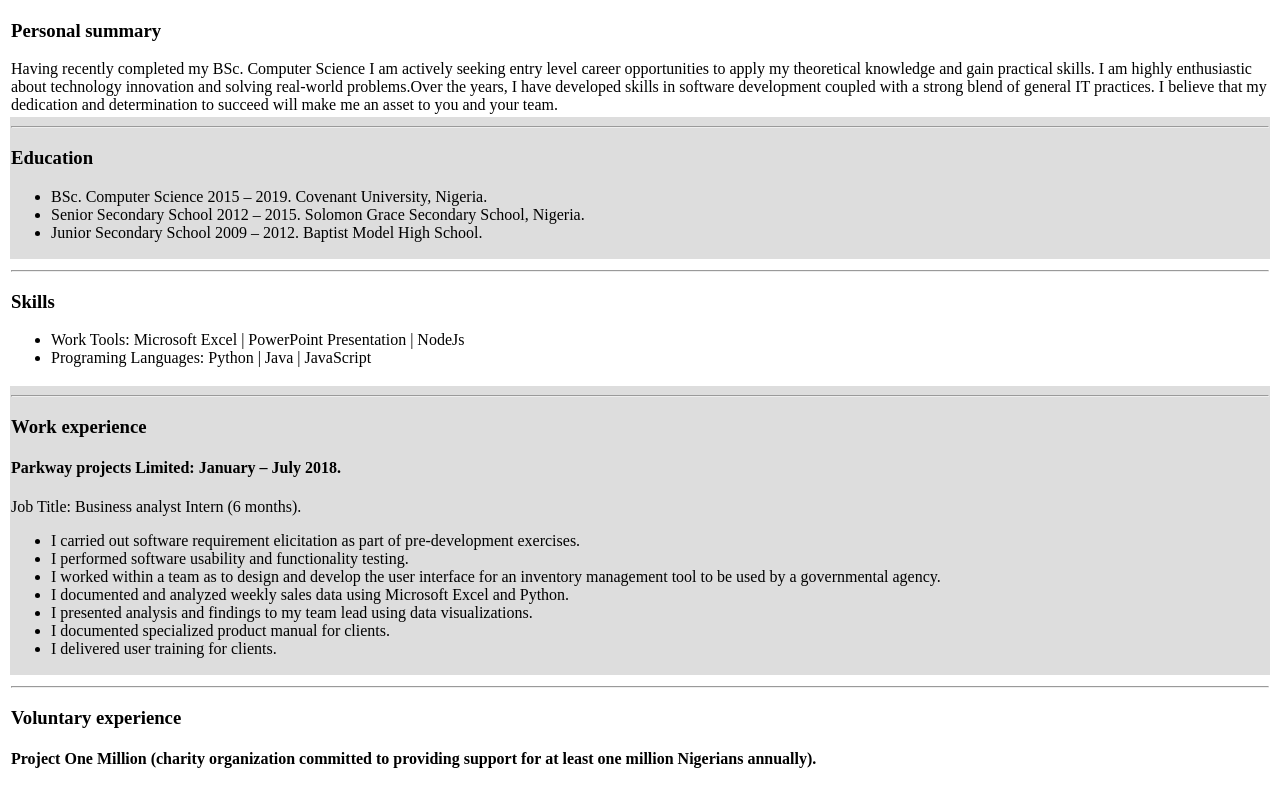
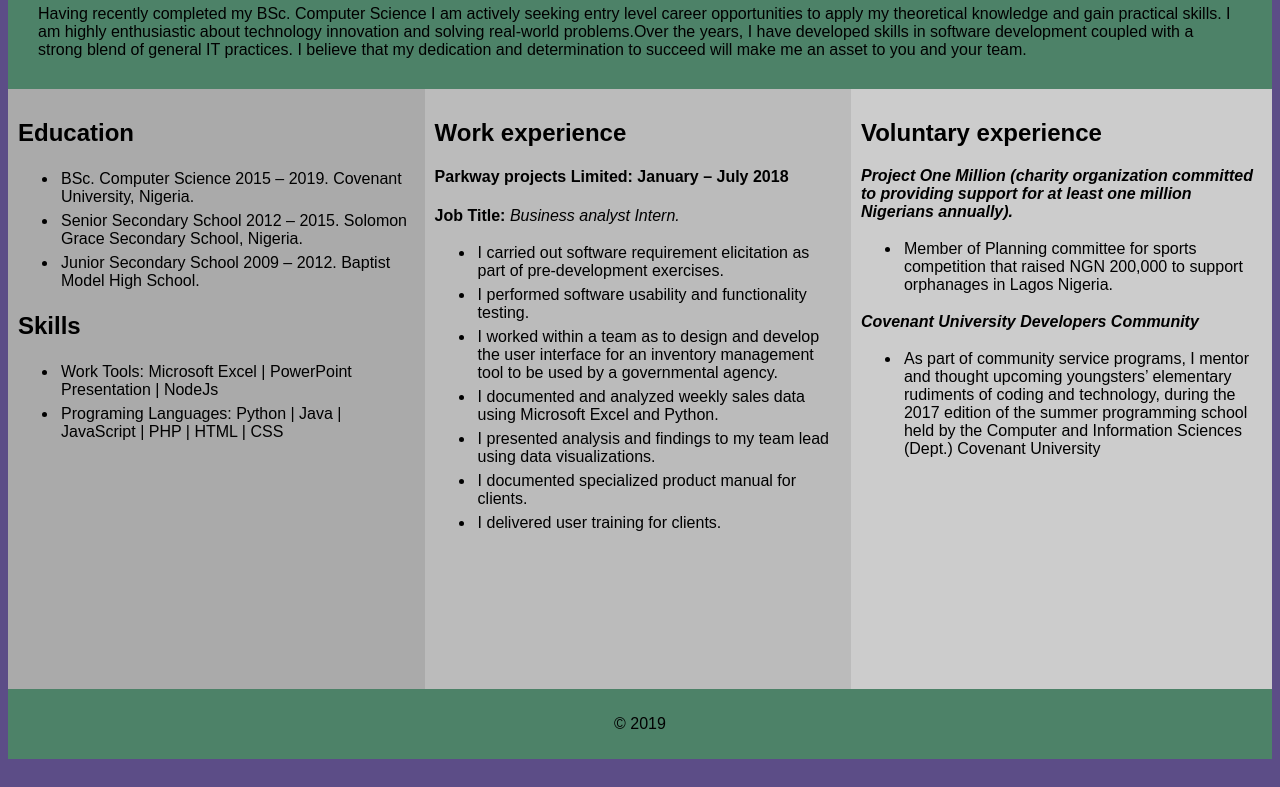
Before and after one commit to Abraham-hanks/StartNg-Internship, a plain HTML site: page Abraham.html in a window 1280 px wide. Shown: the part 313-1100 px from the top of the page. Drawn offline with Linux system fonts and the light colour scheme.

Commit message:
new-code-with-css

```diff
--- a/Abraham.html
+++ b/Abraham.html
@@ -1,67 +1,61 @@
 <!DOCTYPE html>
 <html>
 <head>
-	<meta charset="utf-8">
-	<title>Osayi-Ekekhor Abraham</title>
+	<title></title>
+  <link rel="stylesheet" type="text/css" href="Style.css">
 </head>
 <body>
-	<h2>ABRAHAM OSAYI-EKEKHOR | 08141904758 | ekekhorabraham@gmail.com | Lagos, Nigeria.<P><img src="https://res.cloudinary.com/darjhurtd/image/upload/v1566585356/Abraham_Ekekhor_1170163_1548397988814206_788327145_n_vdas0l.jpg" alt="My profile picture" width="200" height="200"></h2></P>
-	<table>
-		<tr>
-			<hr><td><h3>Personal summary</h3>
+	<p><h2>ABRAHAM OSAYI-EKEKHOR | 08141904758 | ekekhorabraham@gmail.com | Lagos, Nigeria.<img src="https://res.cloudinary.com/darjhurtd/image/upload/v1566585356/Abraham_Ekekhor_1170163_1548397988814206_788327145_n_vdas0l.jpg" alt="My profile picture" width="200" height="200" style="height: 200px; width: 200px"></h2></p>
+
+<div class="grid-container">
+  <div class="header">
+    <h2>Personal Summary</h2>
    Having recently completed my BSc. Computer Science I am actively seeking entry level career opportunities to apply my theoretical knowledge and gain practical skills. I am highly enthusiastic about technology innovation and solving real-world problems.Over the years, I have developed skills in software development coupled with a strong blend of general IT practices. I believe that my dedication and determination to succeed will make me an asset to you and your team.
-			</td>
-		</tr>
-		<tr bgcolor="#dddddd">
-			<td><hr><h3>Education</h3>
+  </div>
+
+  <div class="left" style="background-color:#aaa;">
+    <h2>Education</h2>
     <ul>
       <li>BSc. Computer Science 2015 – 2019. Covenant University, Nigeria.</li>
       <li>Senior Secondary School 2012 – 2015. Solomon Grace Secondary School, Nigeria.</li>
       <li>Junior Secondary School 2009 – 2012. Baptist Model High School.</li>
     </ul>
-			</td>
-		</tr>
-		<tr>
-			<td><hr><h3>Skills</h3>
+    <h2>Skills</h2>
     <ul>
       <li>Work Tools: Microsoft Excel | PowerPoint Presentation | NodeJs</li>
-						<li>Programing Languages: Python | Java | JavaScript</li>
+      <li>Programing Languages: Python | Java | JavaScript | PHP | HTML | CSS</li>
     </ul>
-			</td>
-		</tr>
-		<tr bgcolor="#dddddd">
-			<td><hr><h3>Work experience</h3>
-				<h4>Parkway projects Limited: January – July 2018.</h4>
-				Job Title: Business analyst Intern (6 months).
+  </div>
+  <div class="middle" style="background-color:#bbb;">
+    <h2>Work experience</h2>
+    <h4>Parkway projects Limited: January – July 2018</h4>
+    <strong>Job Title:</strong> <em>Business analyst Intern.</em>
     <ul>
-					<li>I carried out software requirement elicitation as part of pre-development exercises.</li>
-				    <li>I performed software usability and functionality testing.</li>
-				    <li>I worked within a team as  to design and develop the user interface for an inventory management tool to be used by a governmental agency.</li>
-				    <li>I documented and analyzed weekly sales data using Microsoft Excel and Python.</li>
-				    <li>I presented analysis and findings to my team lead using data visualizations.</li>
-				    <li>I documented specialized product manual for clients.</li>
-				    <li>I delivered user training for clients.</li>
+      <li >I carried out software requirement elicitation as part of pre-development exercises.</li>
+      <li >I performed software usability and functionality testing.</li>
+      <li >I worked within a team as  to design and develop the user interface for an inventory management tool to be used by a governmental agency.</li>
+      <li >I documented and analyzed weekly sales data using Microsoft Excel and Python.</li>
+      <li >I presented analysis and findings to my team lead using data visualizations.</li>
+      <li >I documented specialized product manual for clients.</li>
+      <li >I delivered user training for clients.</li>
     </ul>
-			</td>
-		</tr>
-		<tr>
-			<td><hr><h3>Voluntary experience</h3>
-			<h4>Project One Million (charity organization committed to providing support for at least one million Nigerians annually).</h4>
+  </div>
+  <div class="right" style="background-color:#ccc;">
+    <h2>Voluntary experience</h2>
+      <strong><em>Project One Million (charity organization committed to providing support for at least one million Nigerians annually).</em></strong>
       <ul>
         <li>Member of Planning committee for sports competition that raised NGN 200,000 to support orphanages in Lagos Nigeria.</li>
       </ul>
-			</td>
-		</tr>
-		<tr>
-			<td><h4>Covenant University Developers Community</h4>
+      <strong><em>Covenant University Developers Community</em></strong>
       <ul>
         <li>As part of community service programs, I mentor and thought upcoming youngsters’ elementary rudiments of coding and technology, during the 2017 edition of the summer programming school held by the Computer and Information Sciences (Dept.) Covenant University</li>
       </ul>
-			</td>
-		</tr>
-		</table>
   </div>
 
+  <div class="footer">
+  <p>&copy 2019</p>
+  </div>
+</div>
 
 </body>
 </html>
--- /dev/null
+++ b/Style.css
@@ -0,0 +1,68 @@
+* {
+  box-sizing: border-box;
+}
+
+img{
+  float: left;
+}
+
+body {
+  font-family: Arial, Helvetica, sans-serif;
+  background-color: #5c4d87;
+}
+
+ul li{
+  padding: 3px;
+}
+
+.header {
+  grid-area: header;
+  background-color: #4d8268;
+  padding: 30px;
+}
+
+.grid-container {
+  clear: left;
+  display: grid;
+  grid-template-areas:
+    'header header header header header header'
+    'left left middle middle right right'
+    'footer footer footer footer footer footer';
+}
+
+.left,
+.middle,
+.right {
+  padding: 10px;
+  height: 600px;
+}
+
+.left {
+  grid-area: left;
+}
+
+.middle {
+  grid-area: middle;
+}
+
+.right {
+  grid-area: right;
+}
+
+.footer {
+  grid-area: footer;
+  background-color: #4d8268;
+  padding: 10px;
+  text-align: center;
+}
+
+@media (max-width: 600px) {
+  .grid-container  {
+    grid-template-areas:
+      'header header header header header header'
+      'left left left left left left'
+      'middle middle middle middle middle middle'
+      'right right right right right right'
+      'footer footer footer footer footer footer';
+  }
+}
```
Lines whose indentation alone changed are shown as unchanged.
